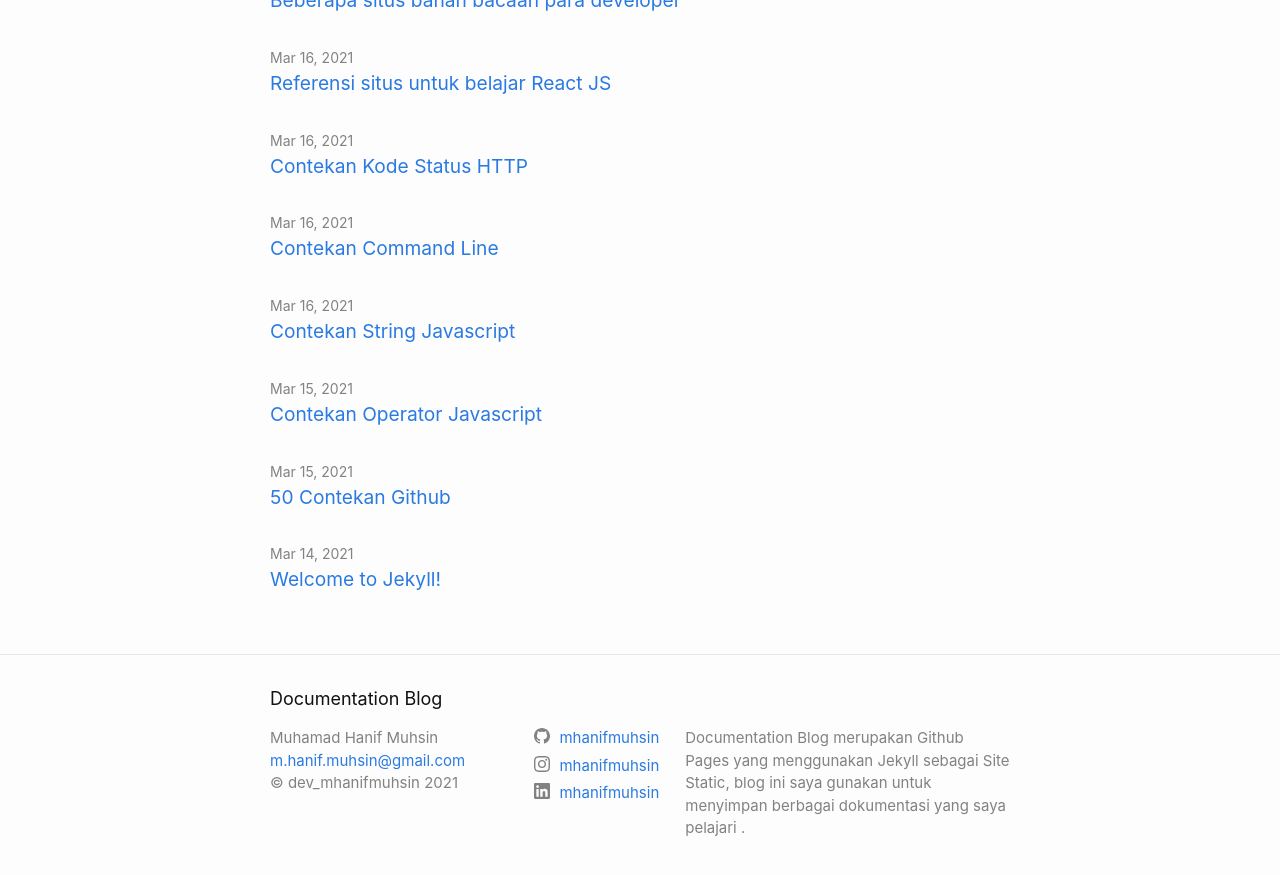
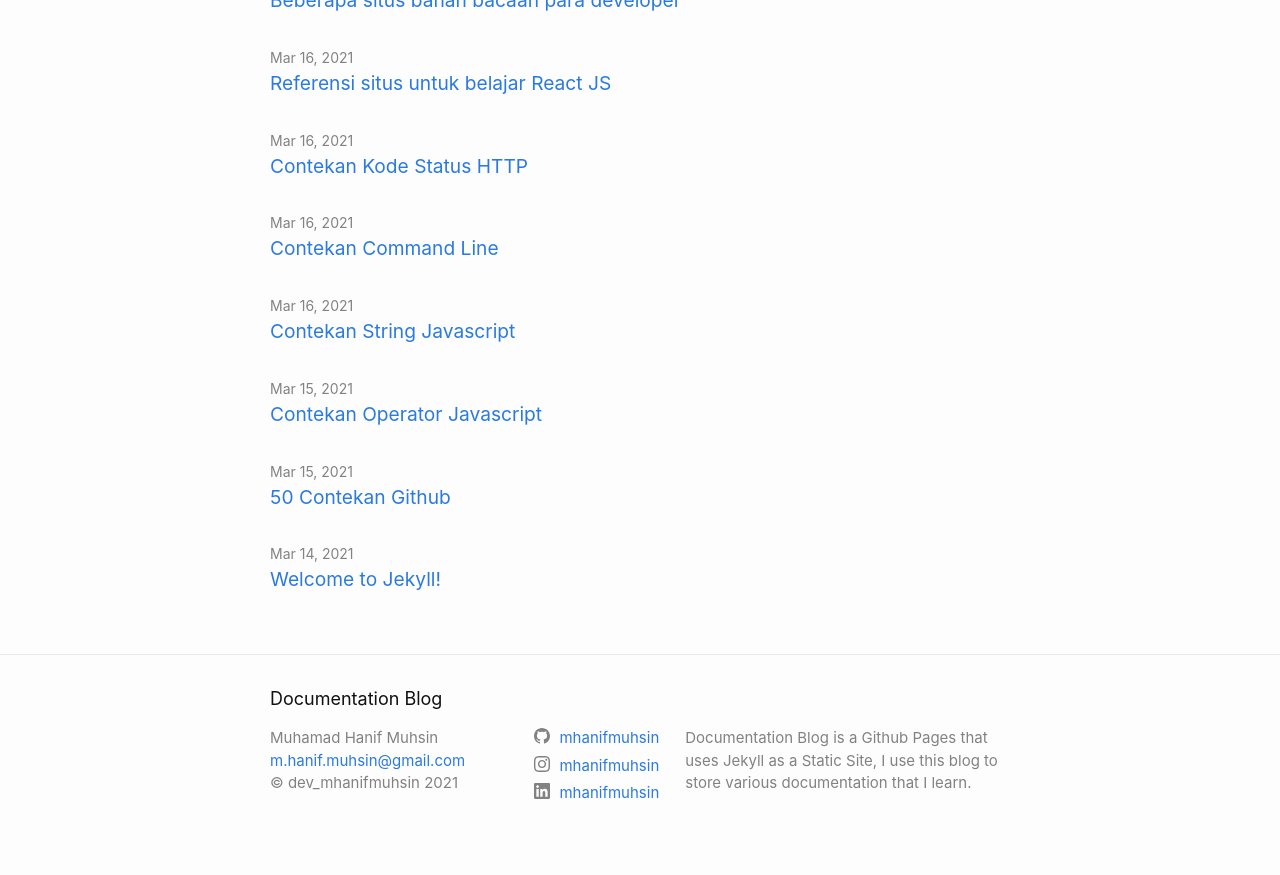
Before and after one commit to mhanifmuhsin/m-docs, a Jekyll site: the page built from index.markdown, in a window 1280 px wide and 900 px high, scrolled down 673 px. Shown: the top 875 px of the window. Built offline with Jekyll 4.4.1, drawn with Linux system fonts in a browser that asks for light colours.

Commit message:
Update Description blog

```diff
--- a/_config.yml
+++ b/_config.yml
@@ -21,8 +21,7 @@
 title: Documentation Blog
 email: m.hanif.muhsin@gmail.com
 description: >- # this means to ignore newlines until "baseurl:"
-  Documentation Blog merupakan Github Pages yang menggunakan Jekyll sebagai Site Static, blog ini saya
-  gunakan untuk menyimpan berbagai dokumentasi yang saya pelajari .
+  Documentation Blog is a Github Pages that uses Jekyll as a Static Site, I use this blog to store various documentation that I learn.
 baseurl: "" # the subpath of your site, e.g. /blog
 url: "http://mhanifmuhsin.com" # the base hostname & protocol for your site, e.g. http://example.com
 github_username:  mhanifmuhsin
```
